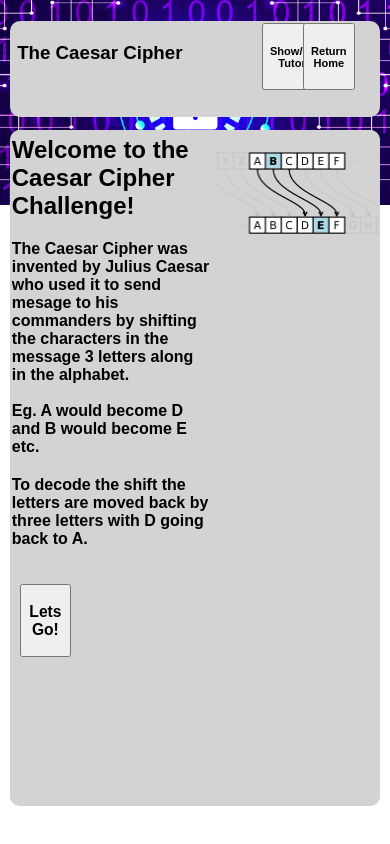
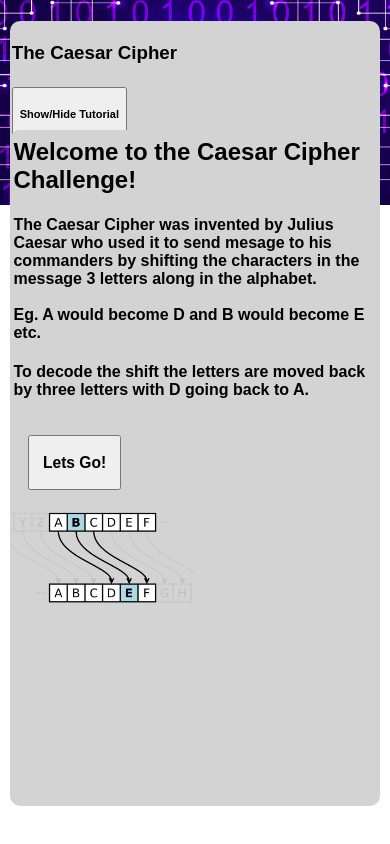
Before and after one commit to Spectre7651/AH-Project, a Flask app: page /caesarcipher in a window 390 px wide. Run offline with Flask 3, Linux system fonts and the light colour scheme.

Commit message:
Auto Push - Feb 09 12:42:14

```diff
--- a/static/style.css
+++ b/static/style.css
@@ -35,12 +35,10 @@
     border: 2px white;
     border-radius: 10px;
   }
-  form {
+form {
   padding: 20px
-
   }
-
-input[type=text] {
+input{
     width: 50%;
     padding: 5px ;
     margin: 8px 0;
@@ -238,7 +201,7 @@
     border-radius: 10px;
   }
 
-  #challenge-left{
+  #challenge-side{
     margin-top:1%;
     width:50%;
     float:left;
@@ -248,3 +211,152 @@
     width:50%;
     float:left;
   }
+
+/*Alternative screen size css (just removes floats*/
+@media screen and (max-width:600px) {
+
+    /* This section codes for the lauchpad page*/
+    #topheader{
+      display:block;
+      height:15%;
+    }
+    #th-title{
+      width:100%;
+      float:inline;
+      margin-left:1%;
+    }
+    #th-points{
+      width:100%;
+      float:inline;
+      text-align: center;
+    }
+    #th-logout{
+      width:100%;
+      float:inline;
+    }
+    #th-logout-form{
+      width:100%;
+      float:inline;
+    }
+
+    #mainbody{
+      position:relative;
+      height:75%;
+      width: 95%;
+      left: 2.5%;
+
+    }
+
+    #mb-column{
+      width:100%;
+      float:left;
+      background-color: lightgrey;
+      text-align: center ;
+      border: 2px white;
+      border-radius: 10px;
+      margin:1%;
+    }
+    #mb-img{
+      height:auto;
+      width: 50%;
+    }
+
+    #mb-desc{
+      text-align:left;
+      size:20px;
+      margin:2.5%;
+    }
+    /*General Tutorial Div Code for the left and right elements*/
+    #tutorial-left{
+      margin-top:1%;
+      width:100%;
+      float:inline;
+    }
+    #tutorial-right{
+      margin-top:5%;
+      width:100%;
+      float:inline;
+      align-items:center;
+    }
+    /* Ceaser cipher page */
+    #c-th-title{
+      width:100%;
+      float:inline;
+      margin:2px;
+
+    }
+    #c-th-homebutton{
+      width:100%;
+      margin:2px;
+    }
+    #c-th-name{
+      width:100%;
+      float:inline;
+      margin:2px;
+      text-align:center;
+    }
+
+    #c-th-tutorial{
+      width:100%;
+      float:inline;
+      margin:2px;
+    }
+
+    #c-encimg{
+      width:50%;
+      height:fit-content;
+    }
+    /*Challenge Page CSS*/
+    #tutorial{
+      position:absolute;
+      display:block;
+      height:50%;
+      width: 95%;
+      left: 2.5%;
+      right: 2.5%;
+      background-color: lightgrey;
+      text-align: left ;
+      border: 2px white;
+      margin-top:1%;
+      border-radius: 10px;
+    }
+    #tutorial button{
+      margin-left:5%;
+      width:25%;
+    }
+
+    #tutorial h2{
+      margin:1%;
+      margin-bottom:0%;
+    }
+    #tutorial h4{
+      margin:1%;
+      margin-bottom:0%;
+    }
+
+    #challenge-body{
+      position:absolute;
+      display:block;
+      top: 15%;
+      height:80%;
+      width: 95%;
+      left: 2.5%;
+      right:2.5%;
+      background-color: lightgrey;
+      text-align: left;
+      margin-top:1%;
+      border: 2px white;
+      border-radius: 10px;
+    }
+
+    #challenge-side{
+      margin-top:1%;
+      width:50%;
+      float:left;
+    }
+    #challenge-right{
+      margin-top:1%;
+      width:50%;
+      float:left;
+    }
+}
--- a/templates/caesar.html
+++ b/templates/caesar.html
@@ -43,13 +43,13 @@
 	</div>
 	<!--This div holds the main challenge-->
 	<div id="challenge-body">
-		<div id="challenge-left">
+		<div id="challenge-side">
 			<h2>Crack the Code to reveal the flag</h2>
 
 			<h4>Here is the code:</h4>
 			<h3>{{code}}</h3>
 		</div>
-		<div id="challenge-right">
+		<div id="challenge-side">
 			<h4>{{errormess}}</h4>
  			<form action="#" method="GET" autocomplete="off" accept-charset="utf-8">
 				<input type="text" name="answerattempt" placeholder="Enter the flag" id="answerattempt"><br>
--- a/templates/launchpad.html
+++ b/templates/launchpad.html
@@ -15,7 +15,7 @@
 		</form>
 	</div>
 	<div id="mainbody">
-		<div id="mb-ver-1">
+		<div id="mb-column">
 			<h3>The Caesar Cipher</h3>
 			<img src="/caesarwheelimg" id="mb-img">
 			<h5 id="mb-desc">This cipher is one of the most basic and was invented by a famous roman leader! The quicker you crack
@@ -24,7 +24,7 @@
 				<input type="submit" id="mb-1-start" value="Start">
 			</form>
 		</div>
-		<div id="mb-ver-2">
+		<div id="mb-column">
 			<h3>The Moving Key Cipher</h3>
 			<img src="/movingkeyimg" id="mb-img">
 			<h5 id="mb-desc">This builds upon the previous code but with a small addition each letter. Which is similar to how the engima worked</h5>
@@ -32,7 +32,7 @@
 				<input type="submit" id="mb-2-start" value="Start">
 			</form>
 		</div>
-		<div id="mb-ver-3">
+		<div id="mb-column">
 			<h3>The Multistage Cipher</h3>
 			<h5 id="mb-desc">This challenges your ability to follow multi-step procedures and use multiple techniques, good luck!</h5>
 			<form action="/superenciphercipher">
--- a/templates/movingkey.html
+++ b/templates/movingkey.html
@@ -40,13 +40,13 @@
 	</div>
 	<!--This div holds the main challenge-->
 	<div id="challenge-body">
-		<div id="challenge-left">
+		<div id="challenge-side">
 			<h2>Crack the Code to reveal the flag</h2>
 
 			<h4>Here is the code:</h4>
 			<h3>{{code}}</h3>
 		</div>
-		<div id="challenge-right">
+		<div id="challenge-side">
 			<h4>{{errormess}}</h4>
  			<form action="#" method="GET" autocomplete="off" accept-charset="utf-8">
 				<input type="text" name="answerattempt" placeholder="Enter the flag" id="answerattempt"><br>
--- a/templates/superencipher.html
+++ b/templates/superencipher.html
@@ -40,7 +40,7 @@
 	</div>
 	<!--This div holds the main challenge-->
 	<div id="challenge-body">
-		<div id="challenge-left">
+		<div id="challenge-side">
 			<h2>Crack the Code to reveal the flag</h2>
 
 			<h4>Here is the code:</h4>
@@ -53,7 +53,7 @@
 			</form>
 
 		</div>
-		<div id="challenge-right">
+		<div id="challenge-side">
 			<h4>This is the crib our field agents have discoverd:</h4>
 			<img src="/cribnote">
 		</div>
```
Also changed, not shown: other parts of static/style.css (+5 -40 lines).
